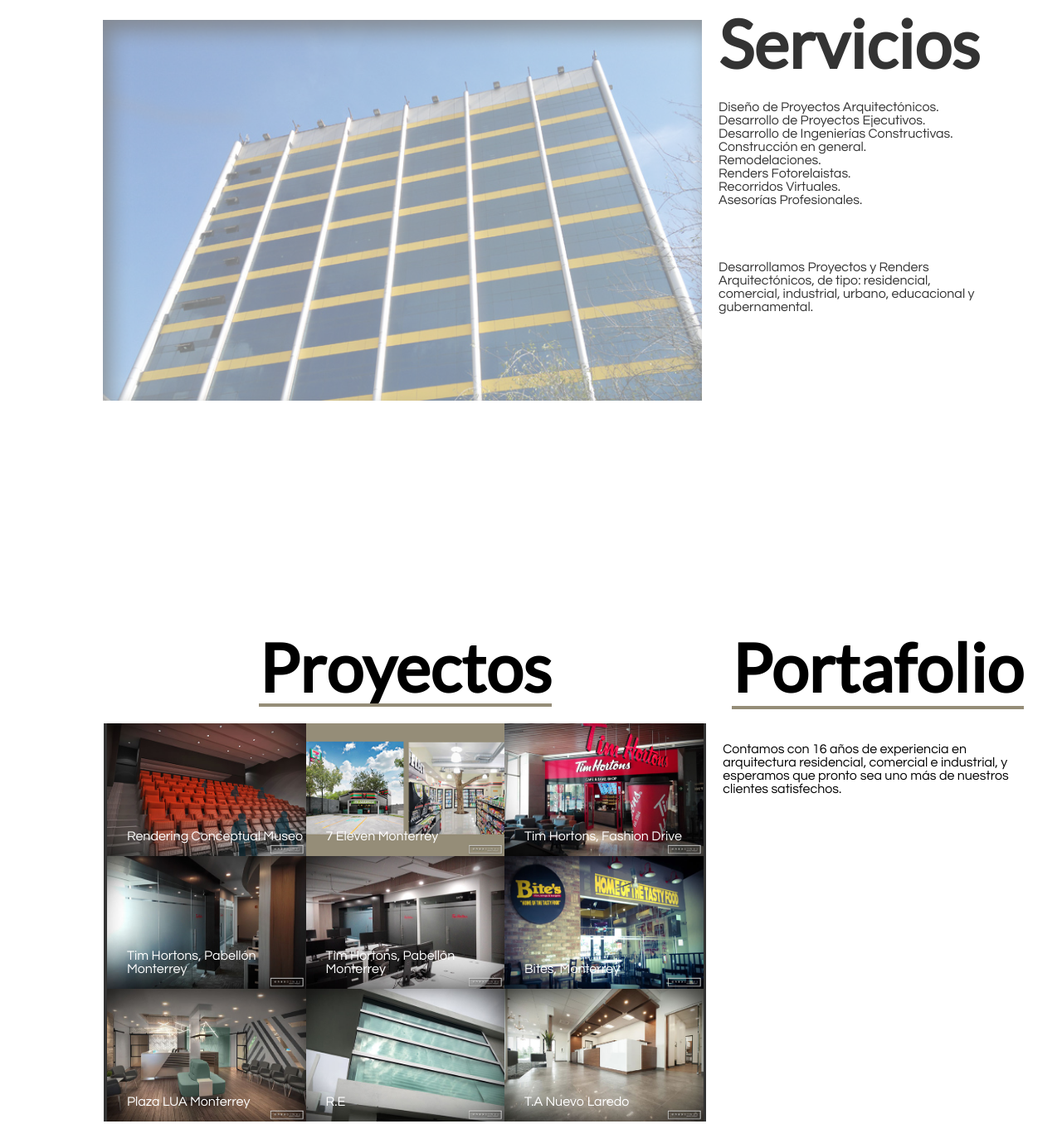
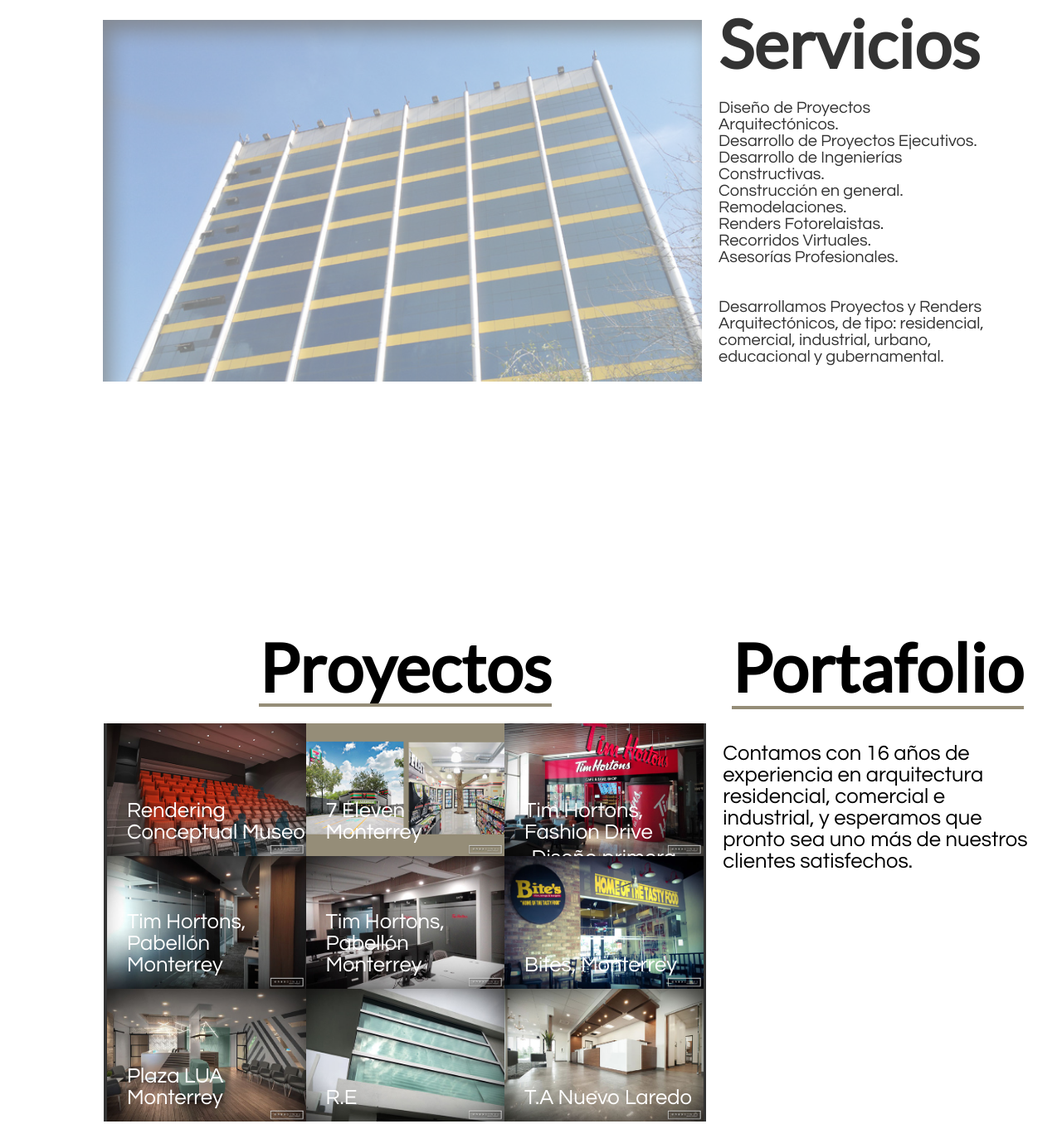
Before and after one commit to PualMark/anax_template, a plain HTML site: page index.html in a window 1280 px wide. Shown: the part 980-2335 px from the top of the page at 83% size. Drawn offline with Linux system fonts and the light colour scheme.

Commit message:
Add files via upload

```diff
--- a/css/main.css
+++ b/css/main.css
@@ -733,11 +733,11 @@
 	}
 
 	.service-01 ul{
-		font-size: 2vh;
+		font-size: 2.5vh;
 	}
 
 	.service-02 p{
-		font-size: 2vh;
+		font-size: 2.5vh;
 	}
 
 /* Portfolio */
@@ -764,12 +764,12 @@
 	}
 
 	.portfolio-content p{
-		font-size: 2vh;
 		grid-column: 2/3;
 		grid-row: 2/4;
 	}
 	.portfolio-content-text{
 		margin-top: 20px;
+		font-size: 2.5vh;
 	}
 	.portfolio-02{
 		position: relative;
```
